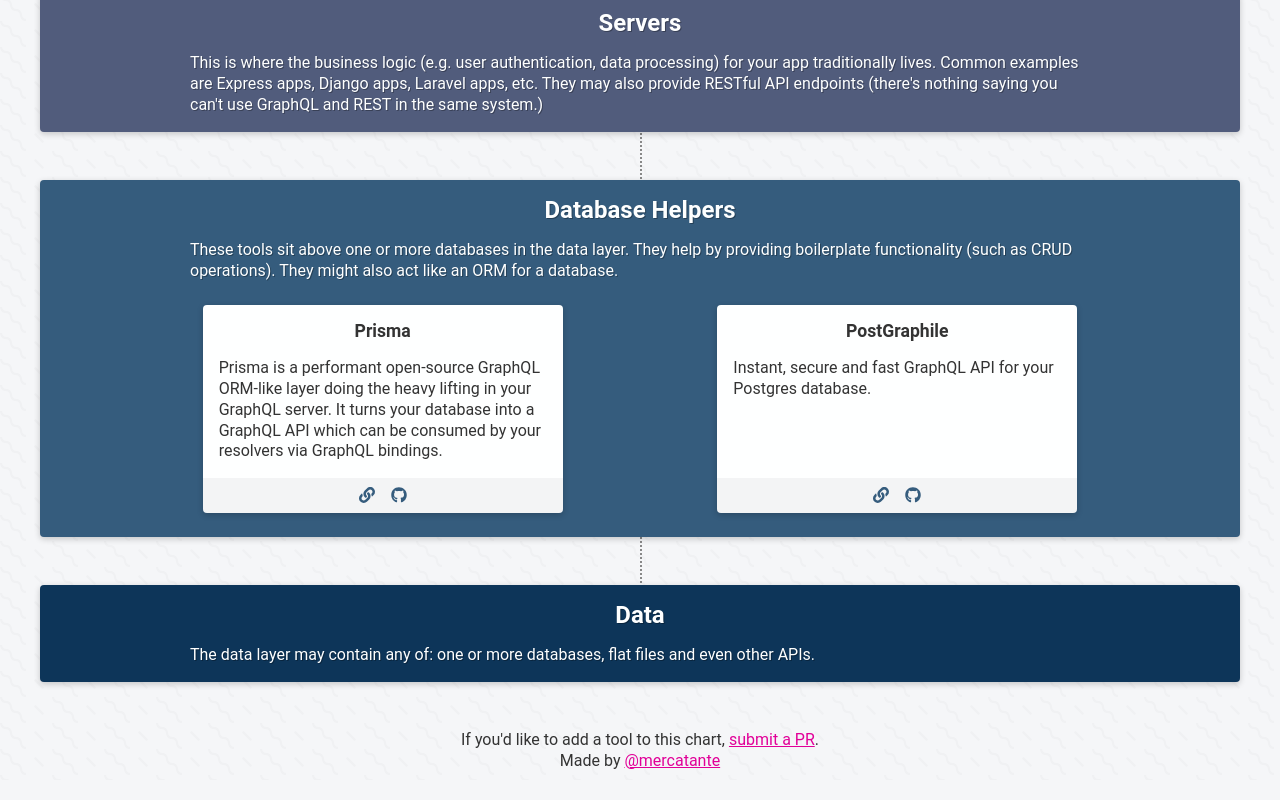
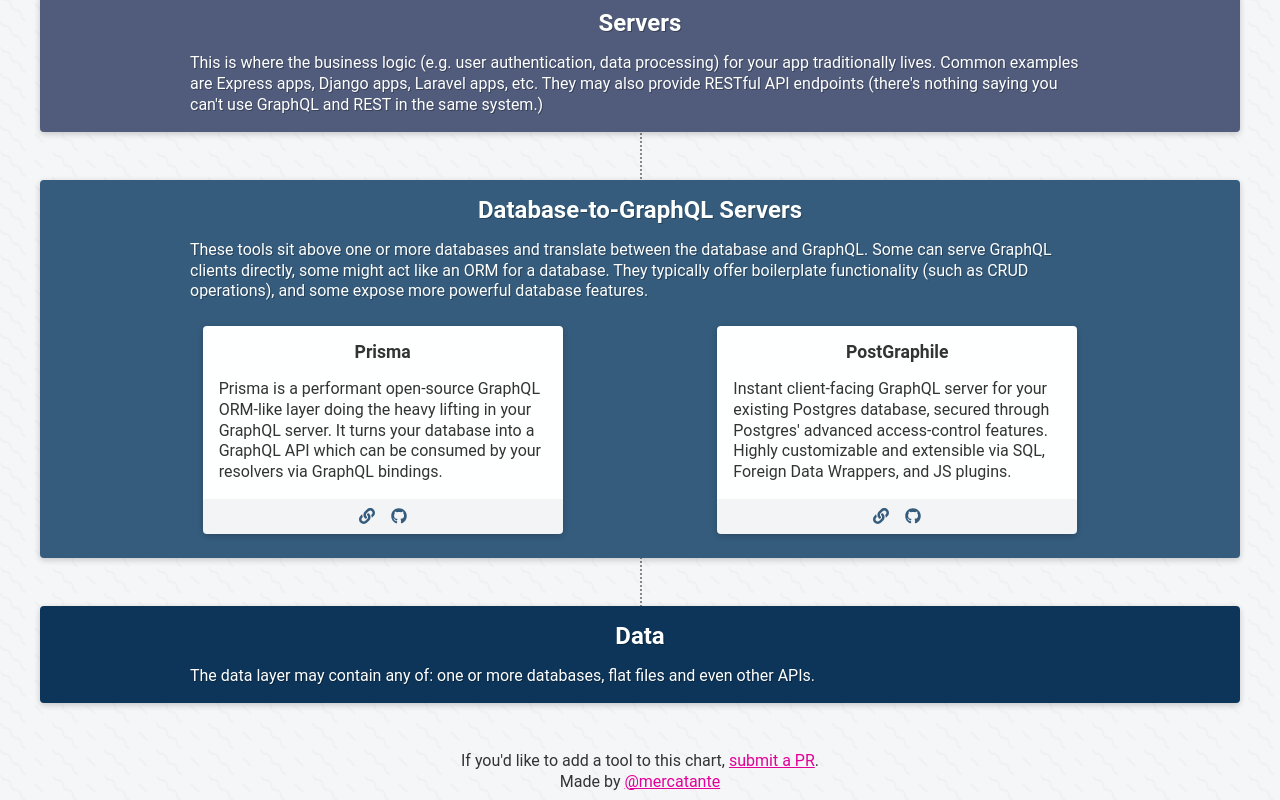
Before and after one commit to steven-mercatante/graphql-stack, a React (Create React App) app: page / in a window 1280 px wide. Shown: the part 2579-3379 px from the top of the page. Built offline with nearby package versions, Linux system fonts and the light colour scheme.

Commit message:
Make database servers clearer

```diff
--- a/src/toolsData.js
+++ b/src/toolsData.js
@@ -303,9 +303,9 @@
     ]
   },
   dbProxy: {
-    name: "Database Helpers",
+    name: "Database-to-GraphQL Servers",
     description:
-      "These tools sit above one or more databases in the data layer. They help by providing boilerplate functionality (such as CRUD operations). They might also act like an ORM for a database.",
+      "These tools sit above one or more databases and translate between the database and GraphQL. Some can serve GraphQL clients directly, some might act like an ORM for a database. They typically offer boilerplate functionality (such as CRUD operations), and some expose more powerful database features.",
     tools: [
       {
         name: "Prisma",
@@ -317,7 +317,7 @@
       {
         name: "PostGraphile",
         description:
-          "Instant, secure and fast GraphQL API for your Postgres database.",
+          "Instant client-facing GraphQL server for your existing Postgres database, secured through Postgres' advanced access-control features. Highly customizable and extensible via SQL, Foreign Data Wrappers, and JS plugins.",
         url: "https://www.graphile.org/postgraphile/",
         github: "https://github.com/graphile/postgraphile"
       }
```
